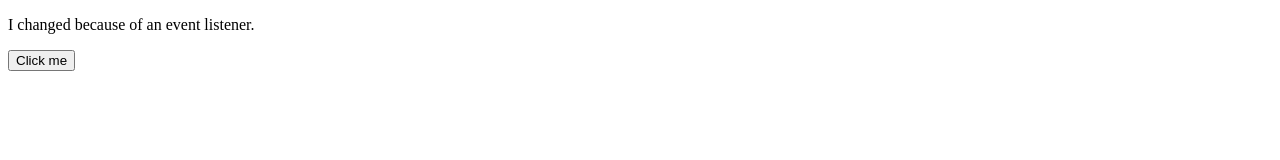
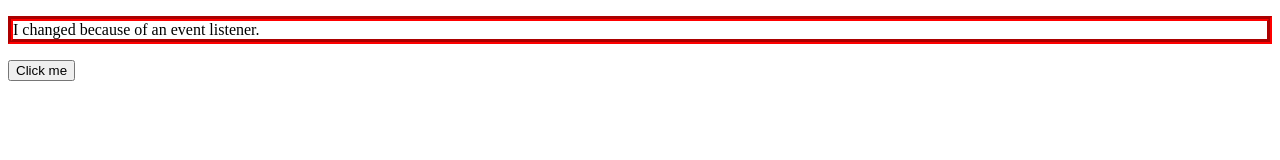
Before and after one commit to TrudyCyns/Refactory-JS, a plain HTML site: page jsInHTML/eventListener.html in a window 1280 px wide. Both pictures are taken after a click on the button "Click me". Drawn offline with Linux system fonts and the light colour scheme.

Commit message:
Event Listeners done.

```diff
--- a/jsInHTML/listener.js
+++ b/jsInHTML/listener.js
@@ -1,6 +1,7 @@
 const changeText = () => {
   const p = document.querySelector('p');
   p.textContent = 'I changed because of an event listener.';
+  p.style.border = '5px groove red';
 };
 
 // Listening for click event.
```
Also changed, not shown: jsInHTML/eventListener.html (+3 -0 lines).
